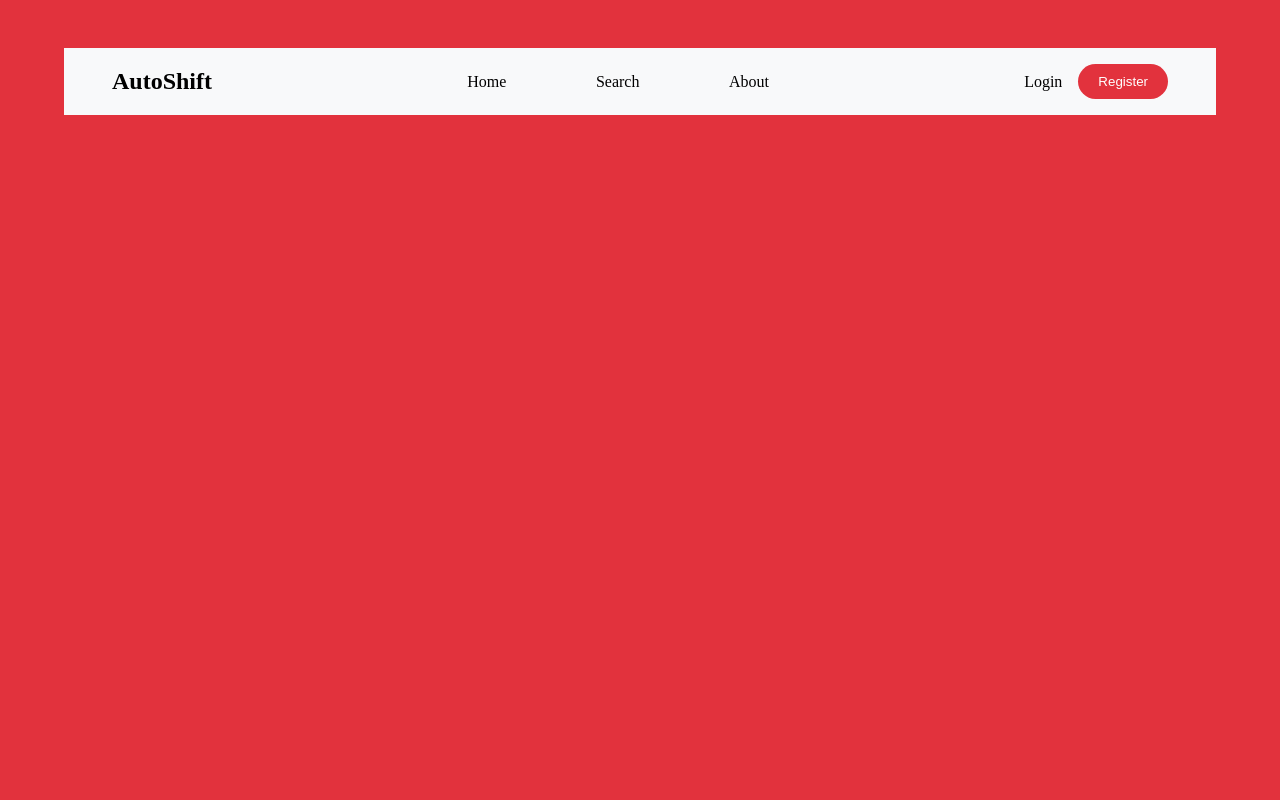
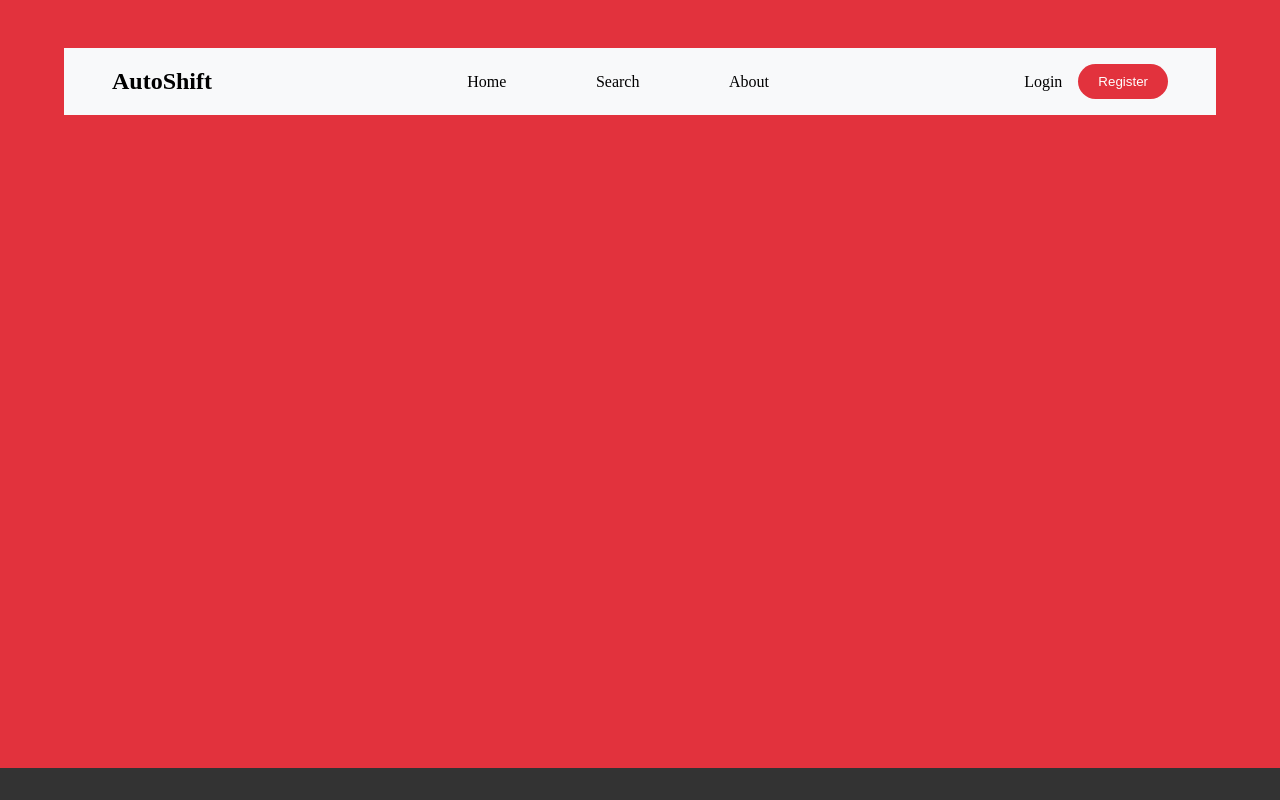
Before and after one commit to MartinGeorgiev-14/AutoShiftFrontEnd, a React (Vite) app: page /createListing in a window 1280 px wide. Built offline with nearby package versions, Linux system fonts and the light colour scheme; no server answers.

Commit message:
Add footer component and enhance app layout with styled components

```diff
--- a/src/App.jsx
+++ b/src/App.jsx
@@ -17,8 +17,11 @@ import { setUser } from './reducers/userReducer';
 import Notification from './components/Notification';
 import { setFormOptions } from './reducers/formOptionsReducer';
 import searchFormService from './services/searchFormService';
+import { clearUser } from './reducers/userReducer';
+import Footer from './components/Footer/Footer';
+import styled from 'styled-components';
 
-const DefaultStyle = createGlobalStyle`
+const Default = createGlobalStyle`
 * {
   padding: 0;
   margin: 0;
@@ -33,6 +36,17 @@ body{
   background-color: #E2323D;
 }
 `
+
+const DefaultStyle = styled.div`
+
+  min-height: 100vh;
+  display: flex;
+  flex-direction: column;
+`
+
+const ContentWrap = styled.div`
+  flex: 1;
+  `
 function App() {
   const dispatch = useDispatch()
   const user = useSelector(o => o.user)
@@ -40,8 +54,10 @@ function App() {
 
   useEffect(() => {
     authService.getUserInfo().then(result => {
+      console.log(result)
       dispatch(setUser(result))
     }).catch(error => {
+      console.log(error)
       dispatch(clearUser())
     })
 
@@ -54,12 +70,11 @@ function App() {
 
   return (
     <>
-      <DefaultStyle/>
+    <Default />
+      <DefaultStyle>
+        <ContentWrap>
       <Header/>
       <Notification/>
-
-
-
           <Routes>
             <Route path='/' element={<Home/>}/>
             <Route path='/search' element={<SearchForm/>}/>
@@ -73,6 +88,9 @@ function App() {
             <Route path='/mylistings' element={<UserListings/>}/>
             <Route path='/createListing' element={<CreateListing/>}/>
           </Routes>
+        </ContentWrap>
+        <Footer/>
+        </DefaultStyle>
     </>
   )
 }
--- /dev/null
+++ b/src/components/Footer/Footer.jsx
@@ -0,0 +1,19 @@
+import styled from "styled-components";
+
+const Container = styled.div`
+    background: #333;
+  color: #fff;
+  text-align: center;
+  padding: 1rem;
+`
+
+const Footer = () => {
+
+    return(
+        <Container>
+
+        </Container>
+    )
+}
+
+export default Footer;
--- a/src/components/ListingsPage/ListingsCRUD/ListingContainerCRUD.jsx
+++ b/src/components/ListingsPage/ListingsCRUD/ListingContainerCRUD.jsx
@@ -68,8 +68,6 @@ const ListingContainerCRUD = ({ listing }) => {
 
     }
 
-    console.log(listing, 'listing page')
-
     return(
         <Container>
             <Img src={`data:${mainImg[0].type};base64,${mainImg[0].imageData}`}></Img>
--- a/src/components/ListingsPage/ListingsCRUD/UserListings.jsx
+++ b/src/components/ListingsPage/ListingsCRUD/UserListings.jsx
@@ -12,6 +12,10 @@ const Container = styled.div`
     display: flex;
     flex-direction: column;
 
+`
+
+const H1 = styled.h1`
+    text-align: center;
 `
 
 const UserListings = () => {
@@ -39,7 +43,7 @@ const UserListings = () => {
 
     return(
         <Container>
-            <h1>My Listings</h1>
+            <H1>My Listings</H1>
             {
                searchResult.content ? searchResult.content.map(l => {
                  return (
```
Lines whose indentation alone changed are shown as unchanged.
